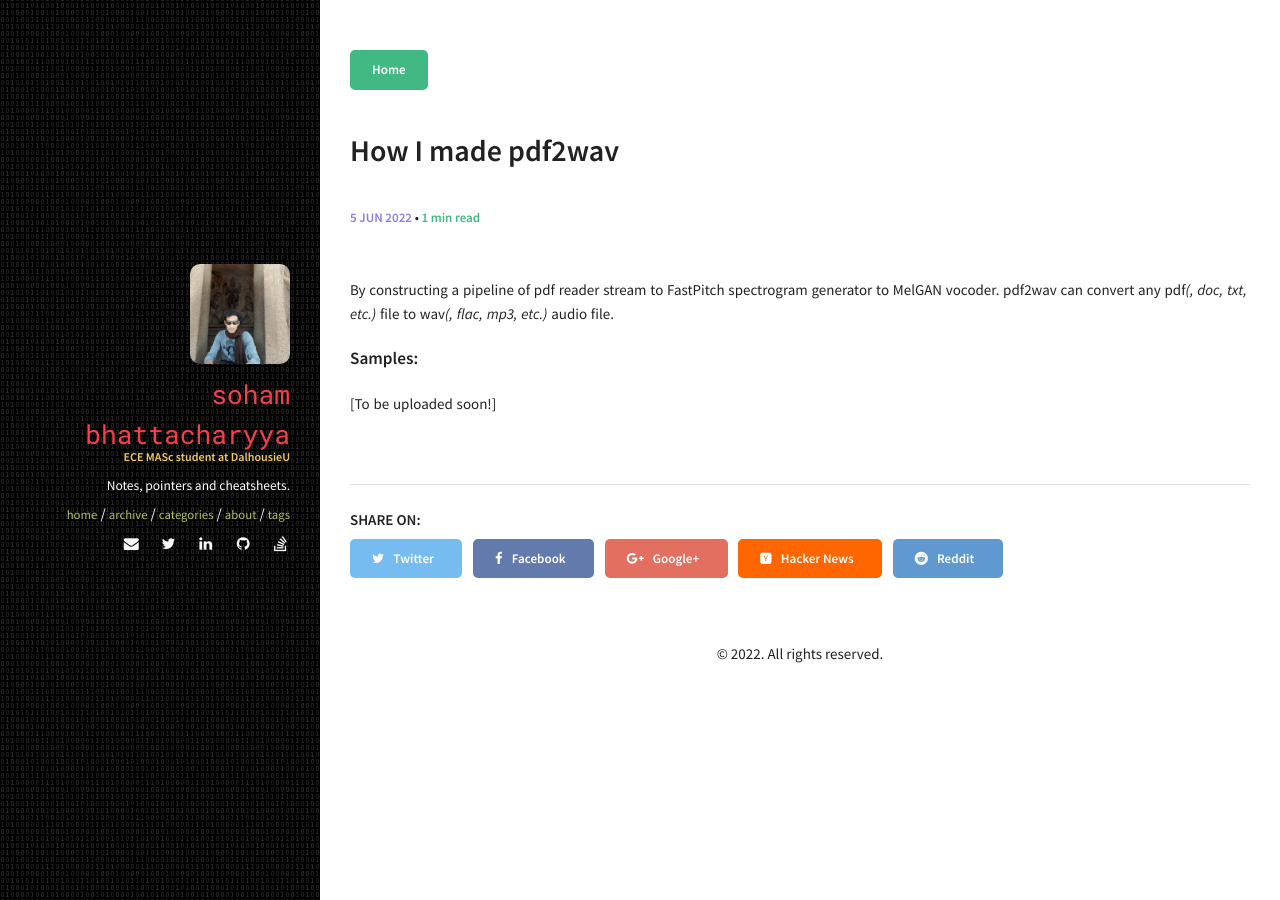
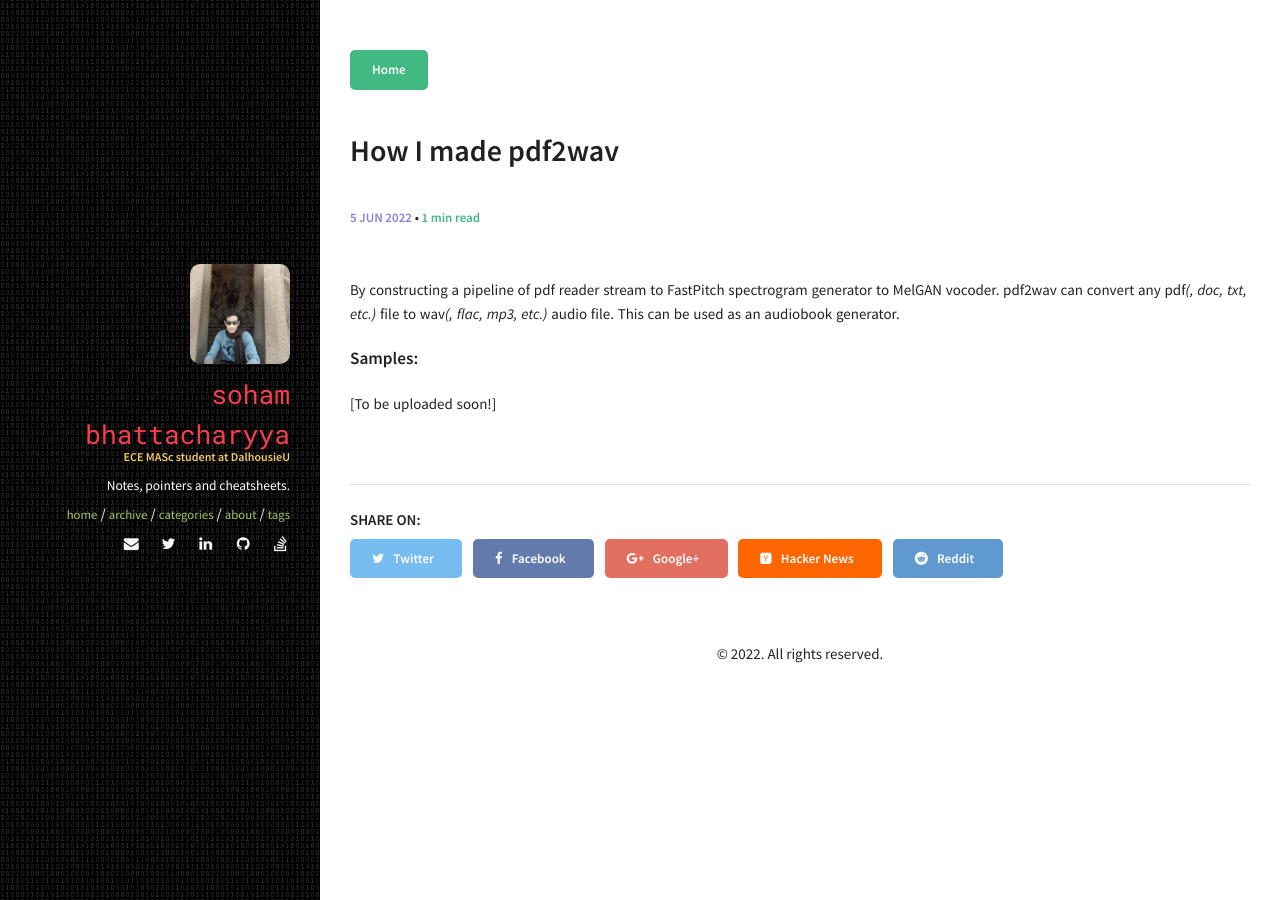
Before and after one commit to sohambhattacharyya/sohambhattacharyya.github.io, a Jekyll site: the page built from _posts/2022-06-05-How-I-made-pdf2wav.markdown, in a window 1280 px wide. Built offline with Jekyll 4.4.1, drawn with Linux system fonts in a browser that asks for light colours; comment, search, counter and statistics services are not loaded.

Commit message:
pdf2wav minor change

```diff
--- a/_posts/2022-06-05-How-I-made-pdf2wav.markdown
+++ b/_posts/2022-06-05-How-I-made-pdf2wav.markdown
@@ -11,7 +11,7 @@ comments: true
 #  creditlink: https://www.pexels.com/photo/display-coding-programming-development-1921326/
 ---
 
-By constructing a pipeline of pdf reader stream to FastPitch spectrogram generator to MelGAN vocoder. pdf2wav can convert any pdf*(, doc, txt, etc.)* file to wav*(, flac, mp3, etc.)* audio file.
+By constructing a pipeline of pdf reader stream to FastPitch spectrogram generator to MelGAN vocoder. pdf2wav can convert any pdf*(, doc, txt, etc.)* file to wav*(, flac, mp3, etc.)* audio file. This can be used as an audiobook generator.
 
 ##### Samples:
 [To be uploaded soon!]
```
